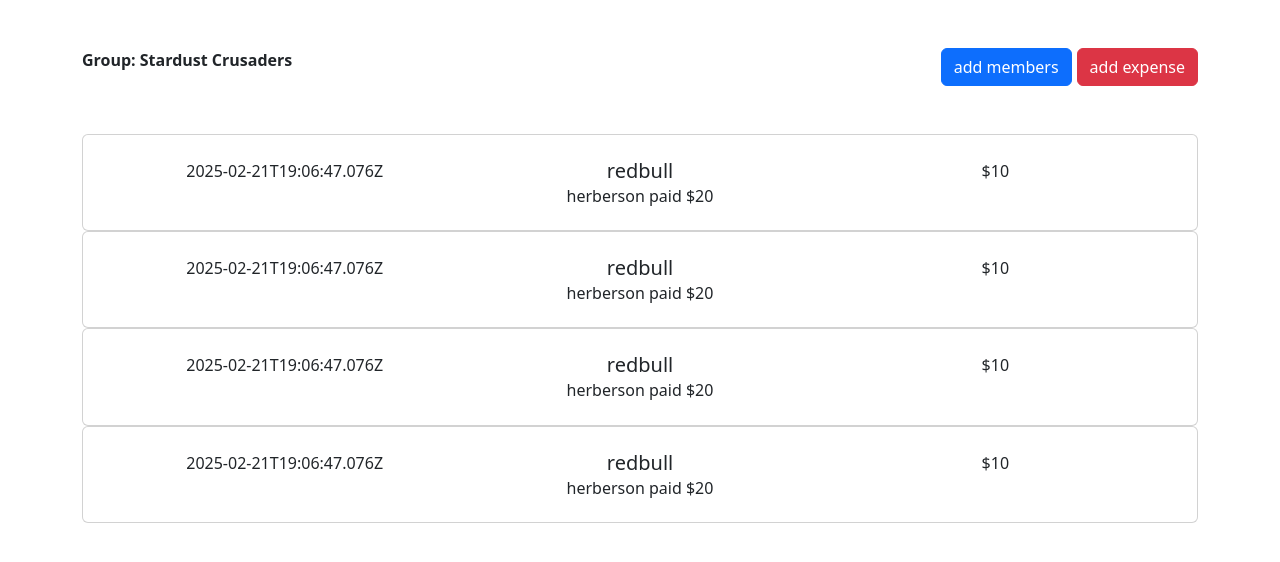
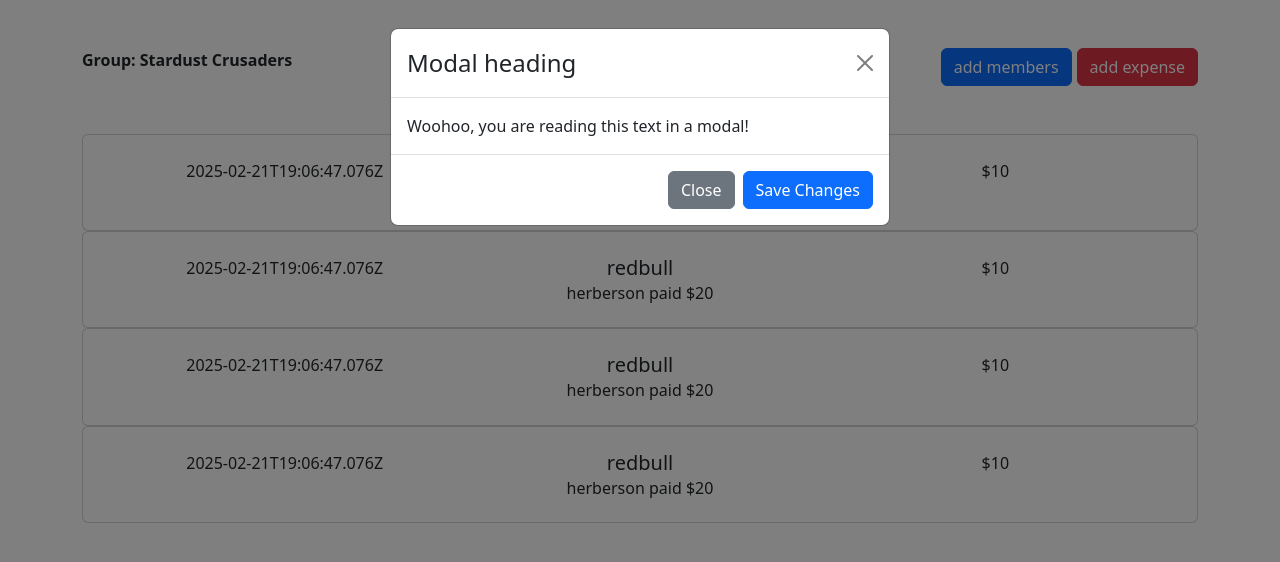
Before and after one commit to LORDBABUINO/splitr, a React (Create React App) app: page / in a window 1280 px wide. Both pictures are taken after a click on the button "add members". Shown: the top 562 px of the page. Built offline with nearby package versions, Linux system fonts and the light colour scheme.

Commit message:
feat: creates member list

```diff
--- a/src/App.js
+++ b/src/App.js
@@ -1,7 +1,9 @@
+import { useState } from "react";
 import { Button, Container } from "react-bootstrap";
 import "bootstrap/dist/css/bootstrap.min.css";
 import "./App.css";
 import { Expense } from "./expense";
+import { MembersList } from "./members-list";
 
 const expenses = [
   {
@@ -37,13 +39,25 @@ const expenses = [
 const groupName = "Stardust Crusaders";
 
 function App() {
+  const [show, setShow] = useState(false);
+
+  const handleClose = () => setShow(false);
+  const handleShow = () => setShow(true);
+  const handleSave = () => {
+    console.log("Saving");
+  };
+
   return (
     <div className="App">
       <Container className="master-container">
         <Container className="header">
           <Container className="group-name">Group: {groupName}</Container>
           <Container className="button-group">
-            <Button variant="primary" style={{ marginRight: "5px" }}>
+            <Button
+              variant="primary"
+              style={{ marginRight: "5px" }}
+              onClick={handleShow}
+            >
               add members
             </Button>
             <Button variant="danger">add expense</Button>
@@ -53,6 +67,11 @@ function App() {
           <Expense {...expense} key={index} />
         ))}
       </Container>
+      <MembersList
+        show={show}
+        handleClose={handleClose}
+        handleSave={handleSave}
+      />
     </div>
   );
 }
--- /dev/null
+++ b/src/members-list/index.js
@@ -0,0 +1,20 @@
+import { Button, Modal } from "react-bootstrap";
+
+export function MembersList({ show, handleClose, handleSave }) {
+  return (
+    <Modal show={show} onHide={handleClose}>
+      <Modal.Header closeButton>
+        <Modal.Title>Modal heading</Modal.Title>
+      </Modal.Header>
+      <Modal.Body>Woohoo, you are reading this text in a modal!</Modal.Body>
+      <Modal.Footer>
+        <Button variant="secondary" onClick={handleClose}>
+          Close
+        </Button>
+        <Button variant="primary" onClick={handleSave}>
+          Save Changes
+        </Button>
+      </Modal.Footer>
+    </Modal>
+  );
+}
```
